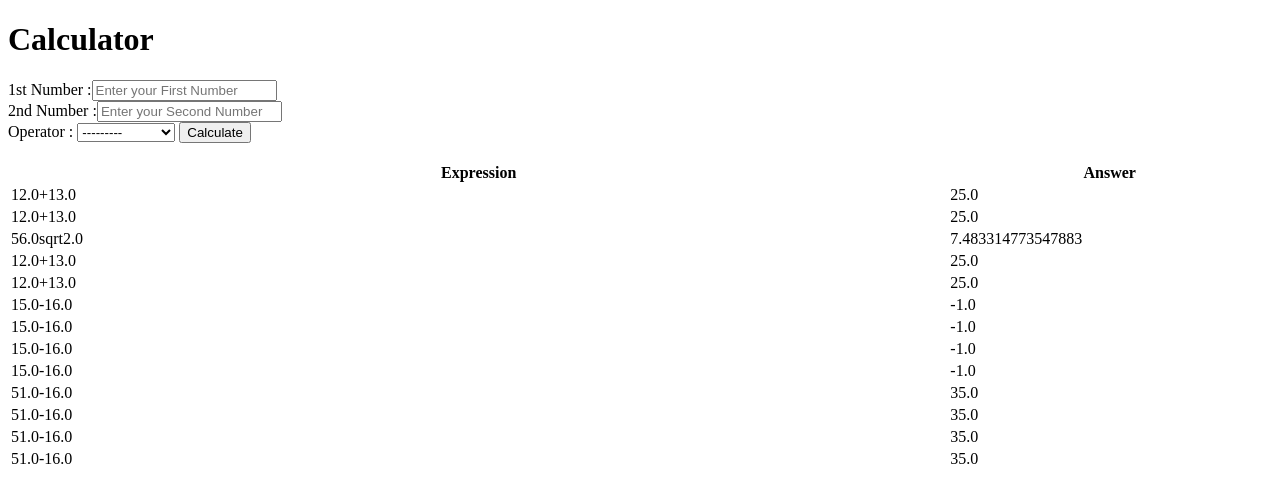
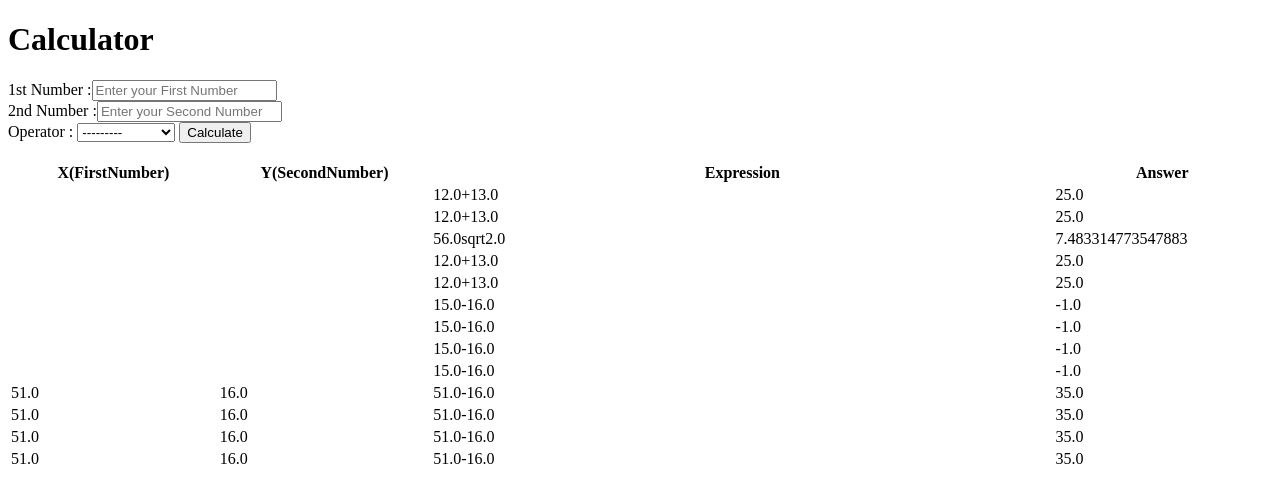
Before and after one commit to JarupongR/6101012620083-Test, a Django app: template preTest/calculator/templates/homepage.html in a window 1280 px wide. Shown: the top 503 px of the page. Run offline with Django 3.2, Linux system fonts and the light colour scheme; the template is opened without the code that fills it: values that come from a table or form of the project are taken from there, others are empty; data comes from the database, SQL or seed files in the repository; both versions use the stored data as it was after the commit; tables that the repository leaves empty hold one stand-in row (values such as "Sample post").

Commit message:
Adjust homepage.html for show x,y in History model

```diff
--- a/preTest/calculator/templates/homepage.html
+++ b/preTest/calculator/templates/homepage.html
@@ -49,12 +49,16 @@
     <br>
     <table id='user_list_table'>
         <tr class="header">
+            <th style="width:10%;">X(FirstNumber)</th>
+            <th style="width:10%;">Y(SecondNumber)</th>
             <th style="width:30%;">Expression</th>
             <th style="width:10%;">Answer</th>
 
         </tr>
         {% for calculateList in calculateLists %}
         <tr>
+            <td>{{calculateList.firstNumber}}</td>
+            <td>{{calculateList.secondNumber}}</td>
             <td>{{calculateList.expression}}</td>
             <td>{{calculateList.answer}}</td>
         </tr>
```
Also changed, not shown: preTest/calculator/migrations/0001_initial.py, preTest/db.sqlite3.
